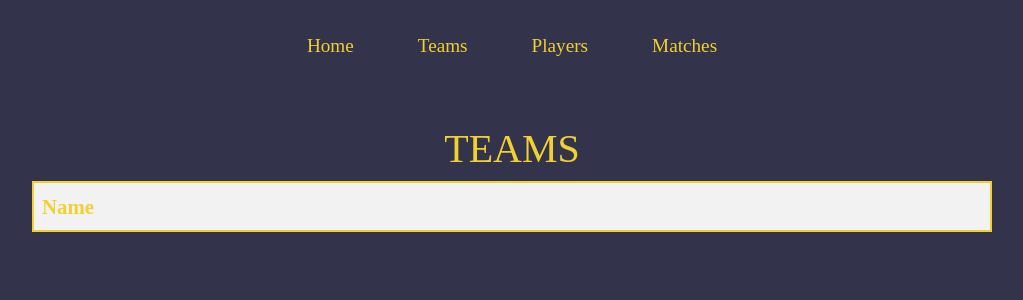
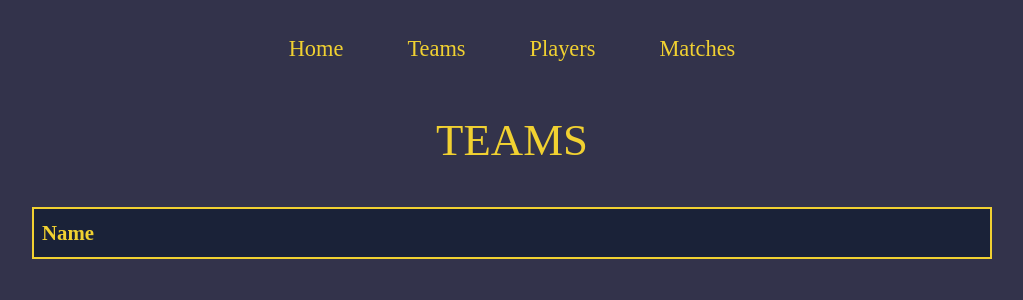
Before and after one commit to ACIT-Org/AGILE-G20-Project, a Flask app: page /teams in a window 1280 px wide. Shown: the top 300 px of the page, without its empty margins (128-1151 px from the left). Run offline with Flask 3, Linux system fonts and the light colour scheme; data that the repository does not hold is empty; some web fonts are replaced.

Commit message:
changed th color and added margin to tables

```diff
--- a/static/styles/styles.css
+++ b/static/styles/styles.css
@@ -5,12 +5,12 @@ Dark Grey: #33334b */
 
 /* headings */
 h1{
-    font-size: 2.5rem;
+    font-size: 2.8rem;
     color: #f1d131;
     text-align: center;
     text-transform: uppercase;
     font-family: cal sans;
-    padding-top: 2rem;
+    padding-top: 4rem;
 
 }
 h2,h3,h4,h5,h6{
@@ -31,6 +31,26 @@ h4{
     padding:4rem;
 
 }
+#team_id h1{
+    padding: 0;
+    padding-top: 1rem;
+    padding-bottom: 2rem;
+}
+#players_id h1{
+    padding: 0;
+    padding-top: 1rem;
+    padding-bottom: 2rem;
+}
+#matches h1{
+    padding: 0;
+    padding-top: 1rem;
+    padding-bottom: 2rem;
+}
+#team_details h2{
+    padding: 0;
+    padding-top: 1rem;
+    padding-bottom: 2rem;
+}
 body{
     background-color: #33334b;
 }
@@ -42,7 +62,7 @@ nav{
     justify-content: center;
 }
 a{
-    font-size: 1.2rem;
+    font-size: 1.4rem;
     color:#f1d131;
     text-decoration: none;
     padding: 2rem;
@@ -64,6 +84,9 @@ a:hover{
     font-size: 1.3rem;
     font-family: comic relief;
 }
+#player_single h2{
+    font-size: 2.4rem;
+}
 /* body font */
 p{
     color: #e9eaec;
@@ -81,10 +104,15 @@ table {
     /* Outer border */
     margin-left: auto;
     margin-right: auto;
-
+    padding-bottom: 2rem;
 
 }
-
+#matches table{
+    margin-bottom: 4rem;
+}
+#players{
+    margin-bottom:  4rem;
+}
 th,
 td {
     border: 2px solid #f1d131;
@@ -97,5 +125,5 @@ td {
 }
 
 th {
-    background-color: #f2f2f2;
+    background-color: #1a2238;
 }
--- a/templates/matches.html
+++ b/templates/matches.html
@@ -1,7 +1,7 @@
 {% extends "base.html" %} {% block content %}
-<body>
+<body id="matches">
   <h1>Matches</h1>
-  <table id="matches">
+  <table>
     <tr>
       <th>Match ID</th>
       <th>Team 1</th>
--- a/templates/playerid.html
+++ b/templates/playerid.html
@@ -1,6 +1,6 @@
 {% extends "base.html" %} {% block content %}
 <body>
-  <div>
+  <div id="player_single">
   <h2>Player: {{ player.gamertag }}</h2>
   <p>Team: {{ player.team.name }}</p>
   <p>Name: {{ player.name }}</p>
--- a/templates/players.html
+++ b/templates/players.html
@@ -1,7 +1,7 @@
 {% extends "base.html" %}
 {% block content %}
 
-  <body>
+  <body id="players_id">
     <h1>Players</h1>
     <table id="players">
         <th>Id</th>
--- a/templates/team_details.html
+++ b/templates/team_details.html
@@ -1,6 +1,6 @@
 {% extends "base.html" %}
 {% block content %}
-  <body>
+  <body id="team_details">
     <h2>{{ name }} Details</h2>
     <table>
       <th>Players</th>
--- a/templates/teams.html
+++ b/templates/teams.html
@@ -1,6 +1,6 @@
 {% extends "base.html" %}
 {% block content %}
-  <body>
+  <body id="team_id">
     <h1>Teams</h1>
     <table id="teams">
         <th>Name</th>
```
